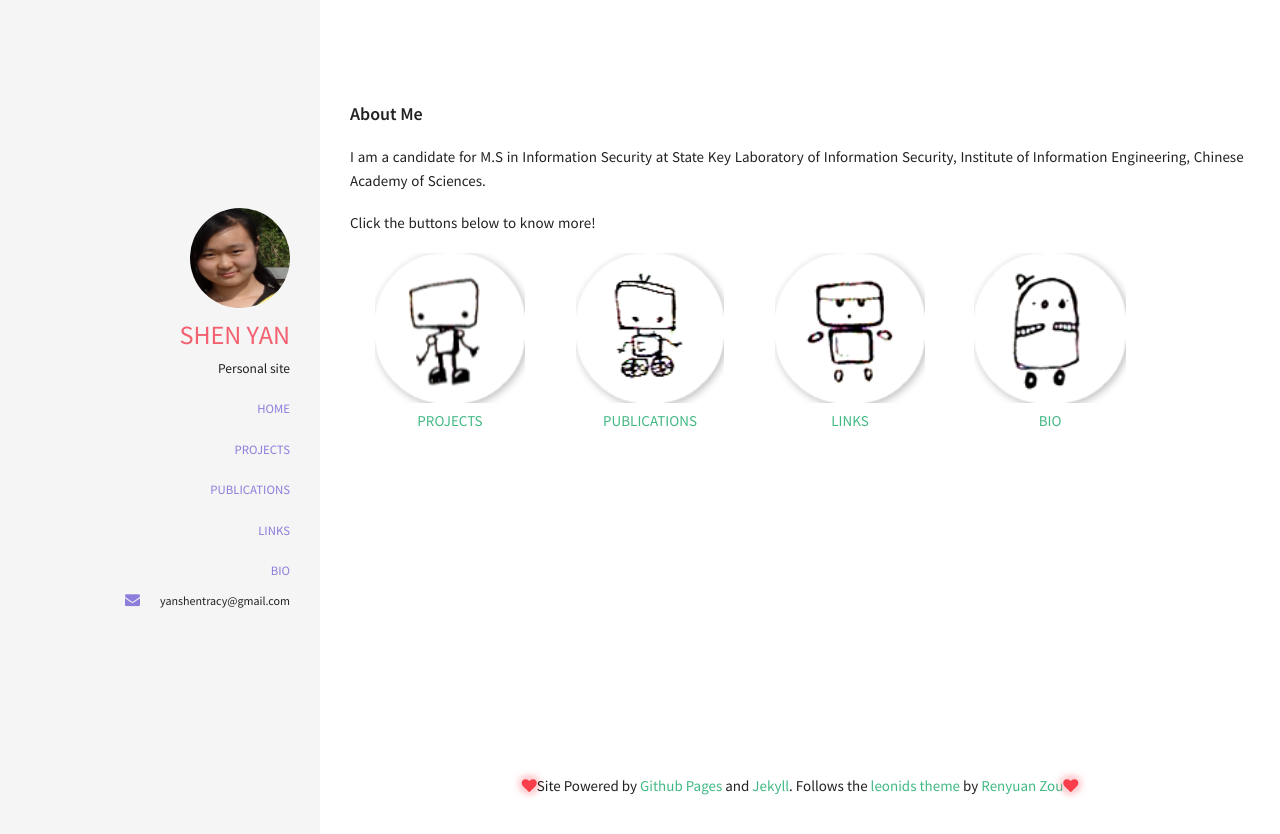
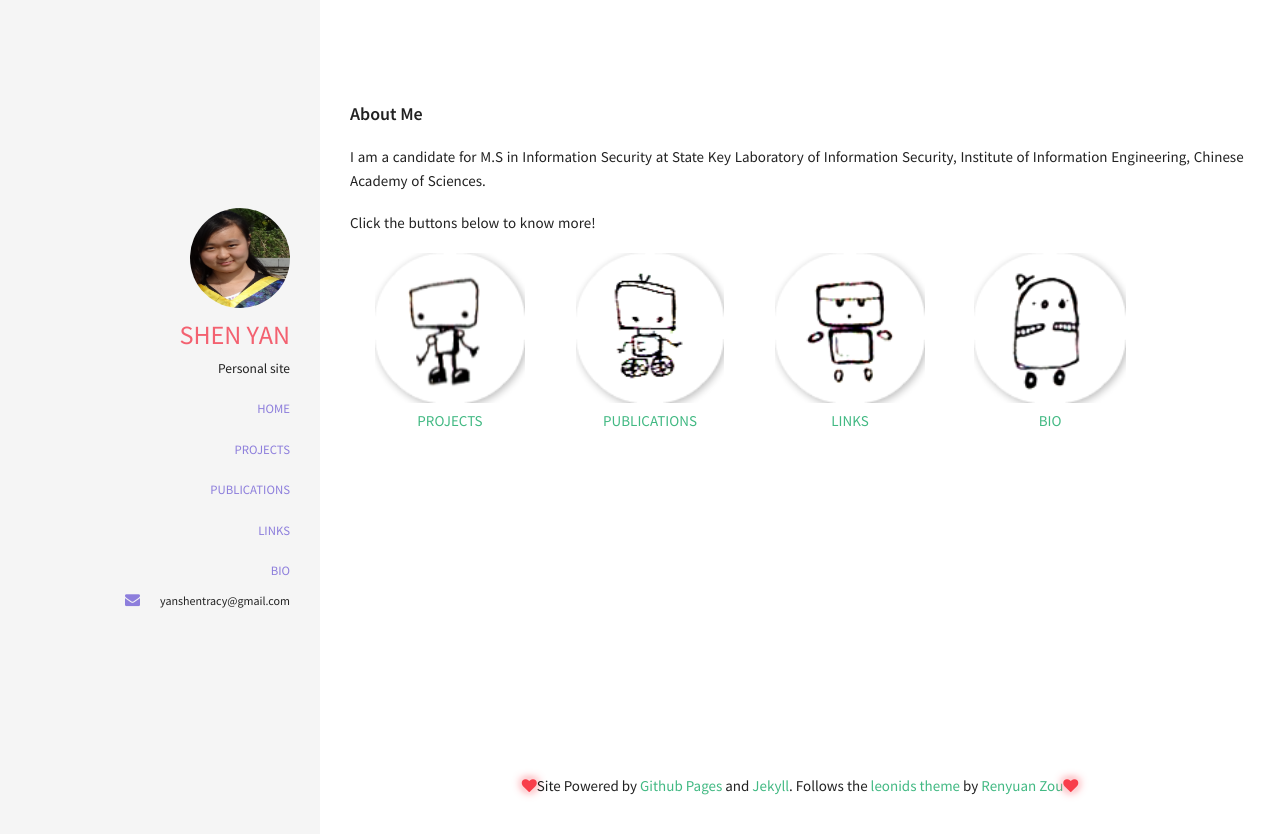
Before and after one commit to yanshentracy/jkdemo, a Jekyll site: the page built from index.html, in a window 1280 px wide. Shown: the top 834 px of the page. Built offline with Jekyll 4.4.1, drawn with Linux system fonts in a browser that asks for light colours; nearby versions of some CDN libraries; library files that are not in the unit come from our copies.

Commit message:
pic update

```diff
--- a/_includes/sidebar.html
+++ b/_includes/sidebar.html
@@ -2,7 +2,7 @@
 
 <div class="cover-card table-cell table-middle">
   {% if author.avatar %}
-  <img src="{{ localhost:4000 }}/img/{{ author.avatar }}" alt="" class="avatar">
+  <img src="{{ site.url }}/img/{{ author.avatar }}" alt="" class="avatar">
   {% endif %}
   <a href="{{ site.url }}/" class="author_name" style="text-transform:uppercase;">{{ author.name }}</a>
   <span class="author_job">{{ author.job }}</span>
```
Also changed, not shown: img/author.jpg.
